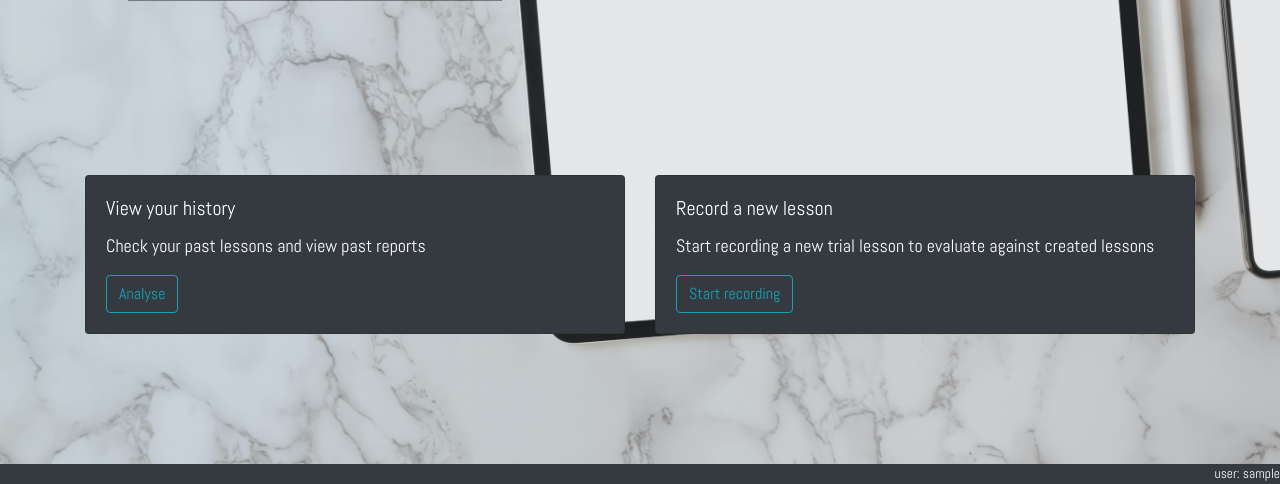
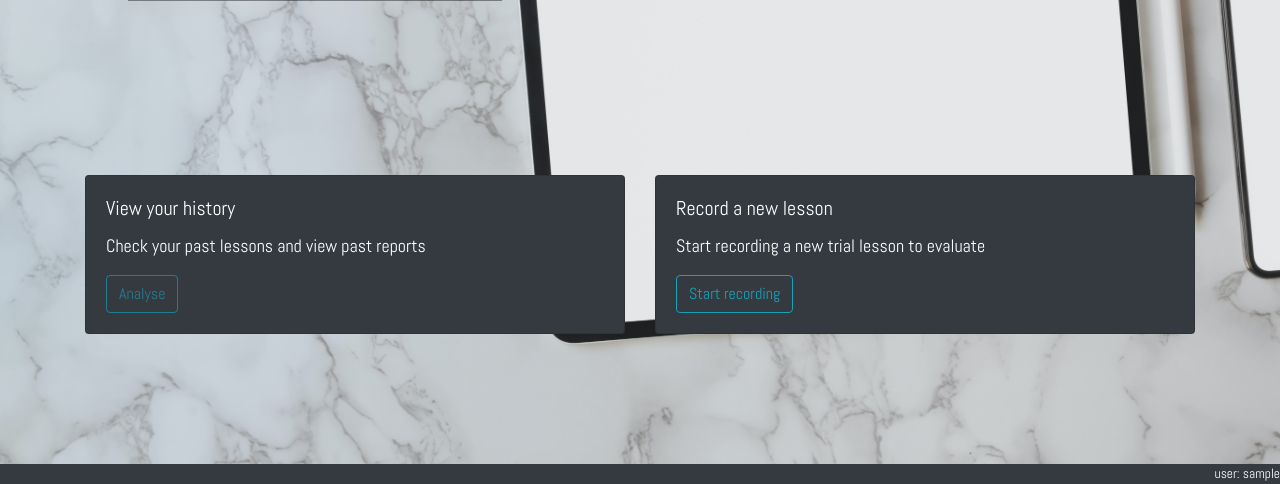
Before and after one commit to zhuweiji/Kanna, a Django app: page /lessons/ in a window 1280 px wide. Shown: the part 316-800 px from the top of the page. Run offline with Django 3.2, Linux system fonts and the light colour scheme; the visitor is signed in with stand-in values (Sample User, id 1); some libraries are stand-ins or nearby versions.

Commit message:
edited index page - disabled analysis button and changed some text

```diff
--- a/Kanna/lessons/templates/index.html
+++ b/Kanna/lessons/templates/index.html
@@ -73,7 +73,7 @@
                     <div class="card-body">
                         <h5 class="card-title">View your history</h5>
                         <p class="card-text">Check your past lessons and view past reports</p>
-                        <a href="{% url 'analyse' %}" class="btn btn-outline-info">Analyse</a>
+                        <button disabled href="{% url 'audio_list_view' %}" class="btn btn-outline-info">Analyse</button>
                     </div>
                 </div>
             </div>
@@ -81,7 +81,7 @@
                 <div class="card text-white bg-dark mb-3">
                     <div class="card-body">
                         <h5 class="card-title">Record a new lesson</h5>
-                        <p class="card-text">Start recording a new trial lesson to evaluate against created lessons</p>
+                        <p class="card-text">Start recording a new trial lesson to evaluate</p>
                         <a href="{% url 'record' %}" class="btn btn-outline-info">Start recording</a>
                     </div>
                 </div>
```
